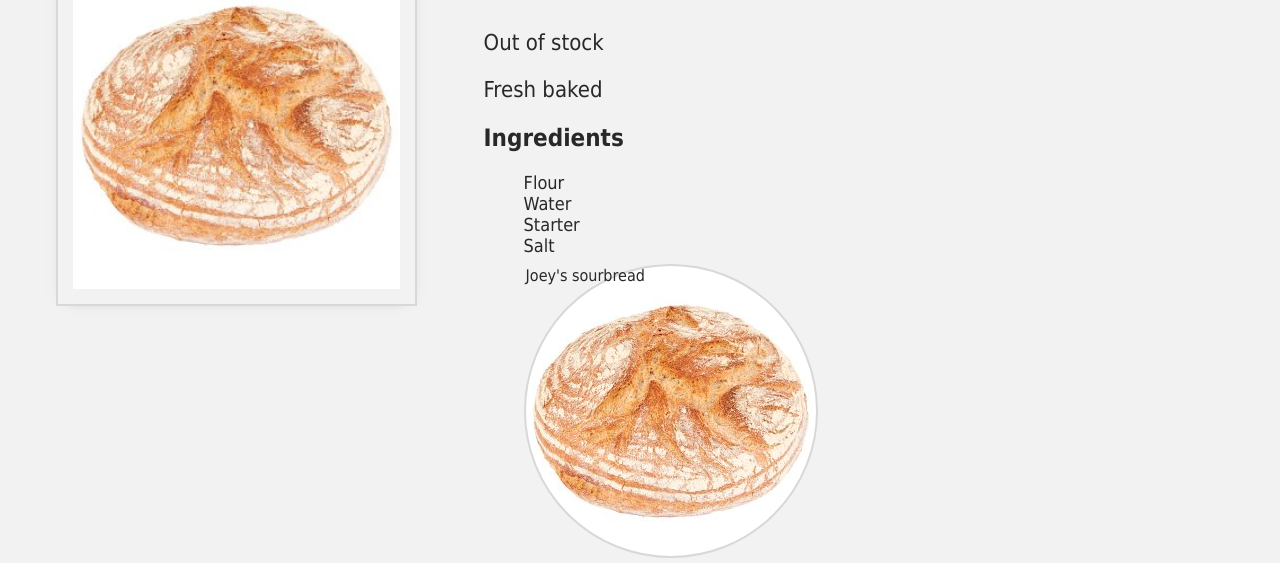
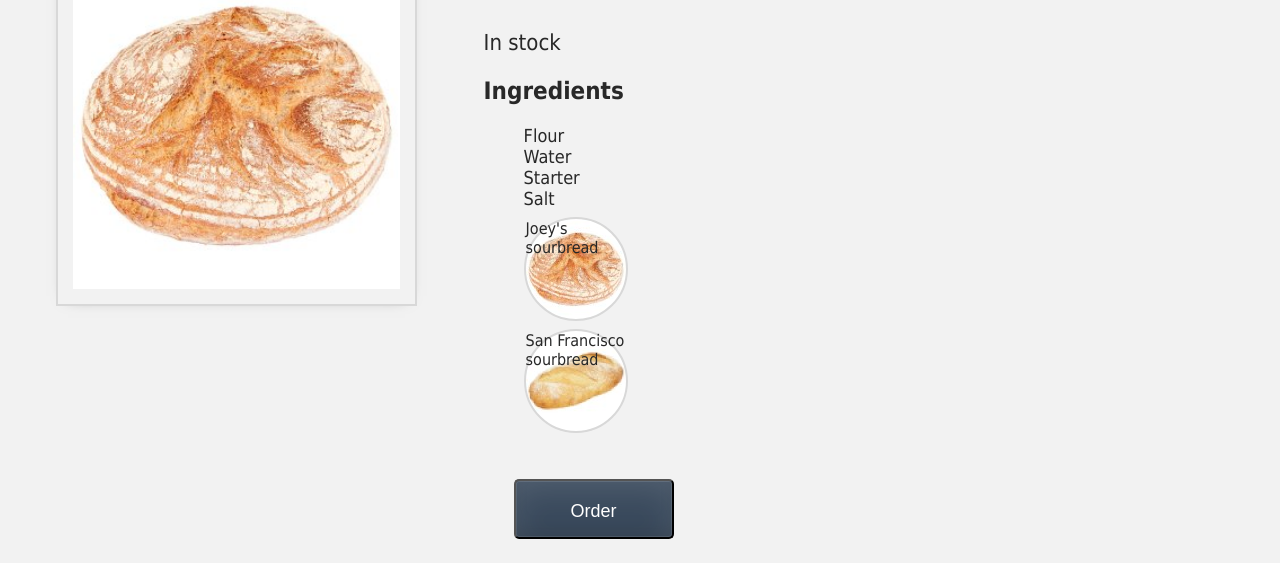
Before and after one commit to josephgroark/vue-product-page, a plain HTML site: page index.html in a window 1280 px wide. Shown: the part 196-759 px from the top of the page. Drawn offline with nearby package versions, Linux system fonts and the light colour scheme.

Commit message:
Refactored to computed props for image and stock

```diff
--- a/assets/styles.css
+++ b/assets/styles.css
@@ -33,8 +33,8 @@ body {
 }
 
 .color-circle {
-  width: 290px;
-  height: 290px;
+  width: 100px;
+  height: 100px;
   margin-top: 8px;
   border: 2px solid #d8d8d8;
   border-radius: 50%;
--- a/index.html
+++ b/index.html
@@ -21,21 +21,21 @@
         </div>
         <div class="product info">
           <h1>{{product}}</h1>
-          <p v-if="inventory > 10">In stock</p>
-          <p v-else-if="inventory <= 10 && inventory > 0">Limted stock</p>
-          <p v-else>Out of stock</p>
-          <p v-show="freshToday">Fresh baked</p>
+          <p v-if="inStock">In stock</p>
+          <p v-else="!inStock">Out of stock</p>
           <h2>Ingredients</h2>
           <ul>
             <li v-for="ingredient of ingredients">{{ ingredient }}</li>
-            <div v-for="variety in varieties" :key="variety.id" @mouseover="updateImage(variety.style)"
-              class="color-circle" :style="{backgroundImage: `url(./assets/images/${variety.style}.jpg)`}">
-              {{ variety.name }}
+            <div v-for="(variant, index) in variants" :key="variant.id" @mouseover="updateVariant(index)"
+              class="color-circle" :style="{backgroundImage: `url(${variant.image_small})`}">
+              {{ variant.name }}
             </div>
           </ul>
-          <button class="button" @click="addToCart" :class="{disabledButton: isOutOfStock}" :disabled="isOutOfStock"> Order
+          <button class="button" @click="addToCart" :class="{disabledButton: !inStock}" :disabled="!inStock"> Order
             </button">
-            <button class="button" @click="decreaseCart" v-show="cart > 0">Remove</button>
+            <button class="button" @click="decreaseCart" v-show="cart > 0">
+              Remove
+            </button>
         </div>
       </div>
     </div>
--- a/main.js
+++ b/main.js
@@ -1,15 +1,25 @@
 const app = Vue.createApp({
   data() {
     return {
+      cart: 0,
       product: "Joey's sourbread",
-      image: "./assets/images/boule.jpg",
-      inventory: 0,
-      cart: 0,
-      freshToday: true,
+      selectedVariant: 0,
       ingredients: ["Flour", "Water", "Starter", "Salt"],
-      varieties: [
-        { id: 1, style: "boule", name: "Joey's sourbread" },
-        { id: 2, style: "bloomer", name: "San Francisco sourbread" },
+      variants: [
+        {
+          id: 1,
+          name: "Joey's sourbread",
+          image: "./assets/images/boule.jpg",
+          image_small: "./assets/images/boule_small.jpg",
+          quantity: 2,
+        },
+        {
+          id: 2,
+          name: "San Francisco sourbread",
+          image: "./assets/images/bloomer.jpg",
+          image_small: "./assets/images/bloomer_small.jpg",
+          quantity: 0,
+        },
       ],
     };
   },
@@ -20,15 +30,16 @@ const app = Vue.createApp({
     decreaseCart() {
       this.cart -= 1;
     },
-    updateImage(varietyImage) {
-      this.image = `./assets/images/${varietyImage}.jpg`;
+    updateVariant(index) {
+      this.selectedVariant = index;
     },
   },
   computed: {
-    isOutOfStock() {
-      if (this.inventory <= 0) {
-        return true;
-      }
+    image() {
+      return this.variants[this.selectedVariant].image;
+    },
+    inStock() {
+      return this.variants[this.selectedVariant].quantity;
     },
   },
 });
```
Also changed, not shown: assets/images/bloomer_small.jpg (added), assets/images/boule_small.jpg (added).
